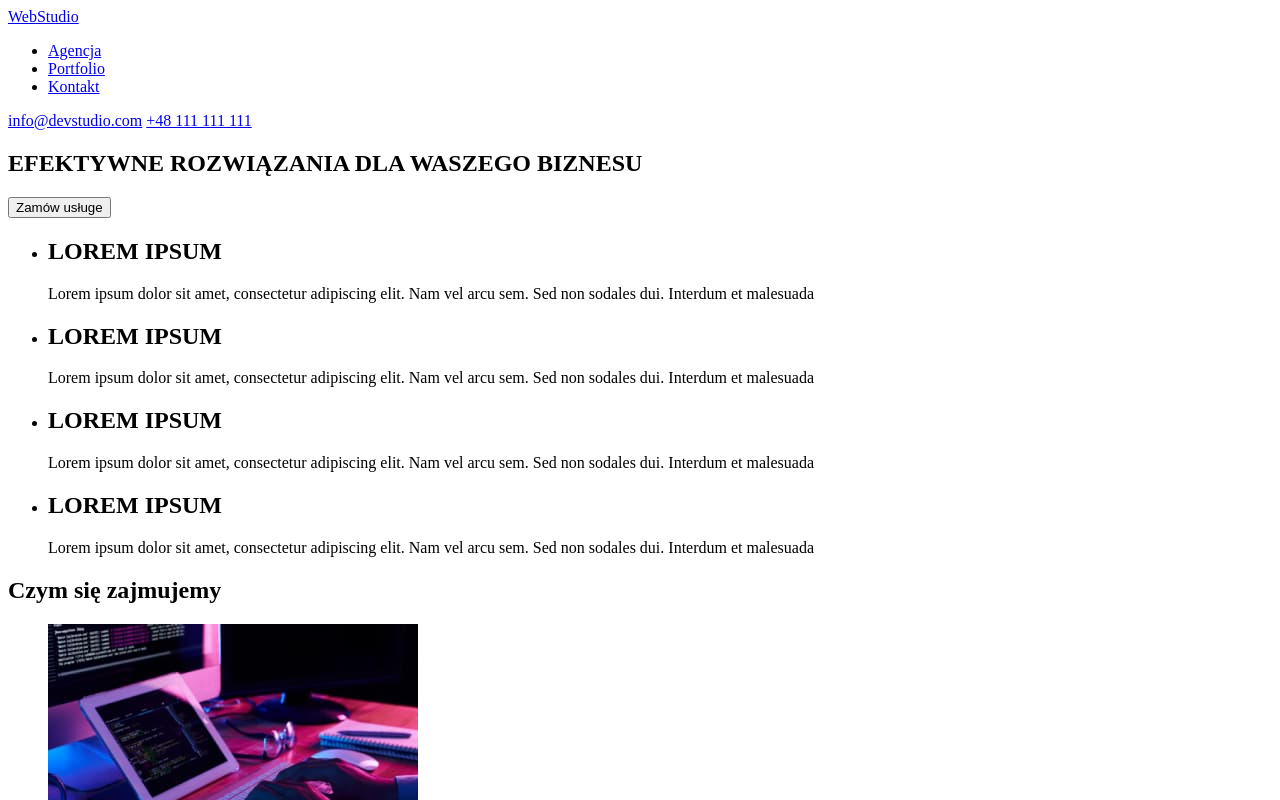
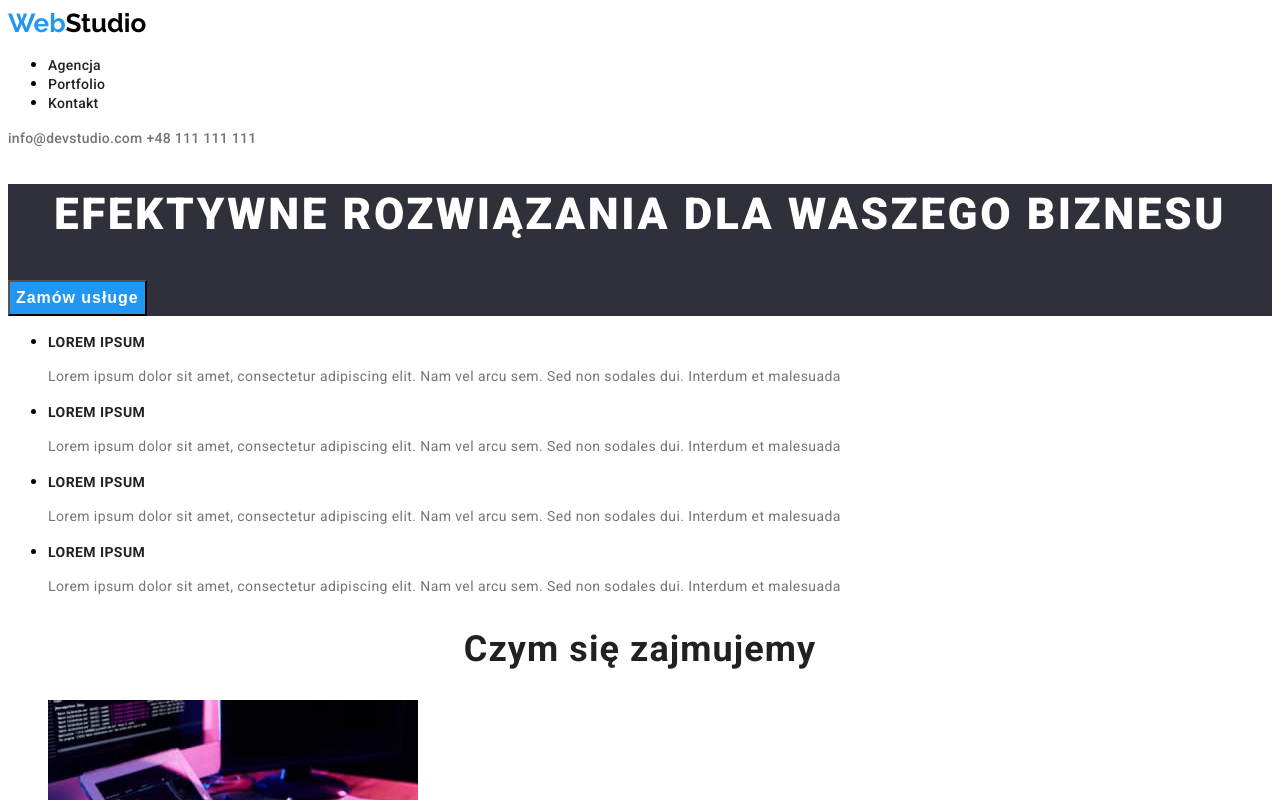
Before and after one commit to dariagruszkiewicz/goit-markup-hw-02, a plain HTML site: page index.html in a window 1280 px wide. Shown: the top 800 px of the page. Drawn offline with Linux system fonts and the light colour scheme.

Commit message:
wprowadzenie pierwszych styli css
wprowadzenie pierwszych styli css

```diff
--- a/css/styles.css
+++ b/css/styles.css
@@ -0,0 +1,88 @@
+h1 {
+  color: #ffffff;
+
+  font-size: 44px;
+  font-weight: 900;
+  line-height: 60px;
+  letter-spacing: 0.06em;
+  text-align: center;
+}
+
+body {
+  font-family: 'Roboto', sans-serif;
+}
+
+.logo {
+  font-family: 'Raleway', sans-serif;
+  font-style: normal;
+  font-weight: 700;
+  font-size: 26px;
+  line-height: 31px;
+  text-decoration: none;
+  color: #000000;
+}
+
+.logo-front {
+  color: #2196f3;
+}
+
+.nav-link {
+  color: #212121;
+  text-decoration: none;
+  font-weight: 500;
+  font-size: 14px;
+  line-height: 16px;
+  letter-spacing: 0.02em;
+}
+
+.header-address-link {
+  color: #757575;
+  text-decoration: none;
+  font-weight: 500;
+  font-size: 14px;
+  line-height: 16px;
+  letter-spacing: 0.02em;
+}
+
+button {
+  font-weight: 700;
+  font-size: 16px;
+  line-height: 30px;
+  text-align: center;
+  letter-spacing: 0.06em;
+  color: #ffffff;
+  background-color: #2196f3;
+}
+
+.first-section {
+  background-color: #2f303a;
+}
+
+.second-section-title {
+  font-family: 'Roboto', sans-serif;
+  font-weight: 700;
+  font-size: 14px;
+  line-height: 16px;
+  letter-spacing: 0.03em;
+
+  color: #212121;
+}
+
+.second-section-description {
+  font-family: 'Roboto';
+  font-weight: 400;
+  font-size: 14px;
+  line-height: 24px;
+  letter-spacing: 0.03em;
+  color: #757575;
+}
+
+.subtitle {
+  font-family: 'Roboto', sans-serif;
+  font-weight: 700;
+  font-size: 36px;
+  line-height: 42px;
+  text-align: center;
+  letter-spacing: 0.03em;
+  color: #212121;
+}
--- a/index.html
+++ b/index.html
@@ -5,51 +5,58 @@
     <meta http-equiv="X-UA-Compatible" content="IE=edge" />
     <meta name="viewport" content="width=device-width, initial-scale=1.0" />
     <title>Studio</title>
+    <link rel="stylesheet" href="./css/styles.css" />
+    <link rel="preconnect" href="https://fonts.googleapis.com" />
+    <link rel="preconnect" href="https://fonts.gstatic.com" crossorigin />
+    <link
+      href="https://fonts.googleapis.com/css2?family=Raleway:wght@700&family=Roboto:wght@400;500;700;900&display=swap"
+      rel="stylesheet"
+    />
   </head>
   <body>
     <header>
       <nav>
-        <a href="index.html">WebStudio</a>
+        <a class="logo" href="index.html"><span class="logo-front">Web</span>Studio</a>
         <ul>
-          <li><a href="#">Agencja</a></li>
-          <li><a href="#">Portfolio</a></li>
-          <li><a href="#">Kontakt</a></li>
+          <li><a class="nav-link" href="#">Agencja</a></li>
+          <li><a class="nav-link" href="#">Portfolio</a></li>
+          <li><a class="nav-link" href="#">Kontakt</a></li>
         </ul>
       </nav>
-      <a href="mailto:info@devstudio.com">info@devstudio.com</a>
-      <a href="tel:+48111111111">+48 111 111 111</a>
+      <a class="header-address-link" href="mailto:info@devstudio.com">info@devstudio.com</a>
+      <a class="header-address-link" href="tel:+48111111111">+48 111 111 111</a>
     </header>
     <main>
-      <section>
+      <section class="first-section">
         <h1>EFEKTYWNE ROZWIĄZANIA DLA WASZEGO BIZNESU</h1>
         <button type="button">Zamów usługe</button>
       </section>
       <section>
         <ul>
           <li>
-            <h2>LOREM IPSUM</h2>
-            <p>
+            <h2 class="second-section-title">LOREM IPSUM</h2>
+            <p class="second-section-description">
               Lorem ipsum dolor sit amet, consectetur adipiscing elit. Nam vel arcu sem. Sed non
               sodales dui. Interdum et malesuada
             </p>
           </li>
           <li>
-            <h2>LOREM IPSUM</h2>
-            <p>
+            <h2 class="second-section-title">LOREM IPSUM</h2>
+            <p class="second-section-description">
               Lorem ipsum dolor sit amet, consectetur adipiscing elit. Nam vel arcu sem. Sed non
               sodales dui. Interdum et malesuada
             </p>
           </li>
           <li>
-            <h2>LOREM IPSUM</h2>
-            <p>
+            <h2 class="second-section-title">LOREM IPSUM</h2>
+            <p class="second-section-description">
               Lorem ipsum dolor sit amet, consectetur adipiscing elit. Nam vel arcu sem. Sed non
               sodales dui. Interdum et malesuada
             </p>
           </li>
           <li>
-            <h2>LOREM IPSUM</h2>
-            <p>
+            <h2 class="second-section-title">LOREM IPSUM</h2>
+            <p class="second-section-description">
               Lorem ipsum dolor sit amet, consectetur adipiscing elit. Nam vel arcu sem. Sed non
               sodales dui. Interdum et malesuada
             </p>
@@ -57,7 +64,7 @@
         </ul>
       </section>
       <section>
-        <h2>Czym się zajmujemy</h2>
+        <h2 class="subtitle">Czym się zajmujemy</h2>
         <ul>
           <li>
             <img
@@ -86,7 +93,7 @@
         </ul>
       </section>
       <section>
-        <h2>Nasz zespół</h2>
+        <h2 class="subtitle">Nasz zespół</h2>
         <ul>
           <li>
             <img
@@ -132,7 +139,7 @@
       </section>
     </main>
     <footer>
-      <a href="index.html">WebStudio</a>
+      <a class="logo" href="index.html"><span class="logo-front">Web</span>Studio</a>
       <address>
         m. Warszawa, Aleje Jerozolimskie 21
         <a href="mailto:info@example.com">info@example.com</a>
```
Also changed, not shown: portfolio.html (+16 -9 lines).
